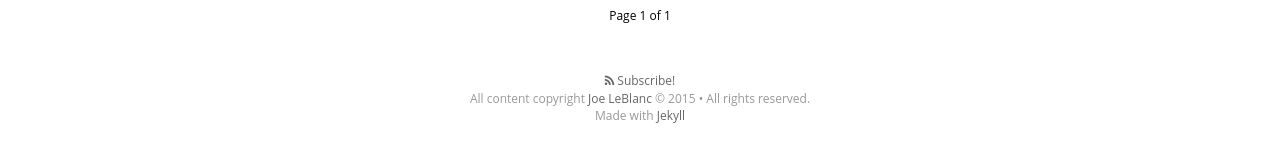
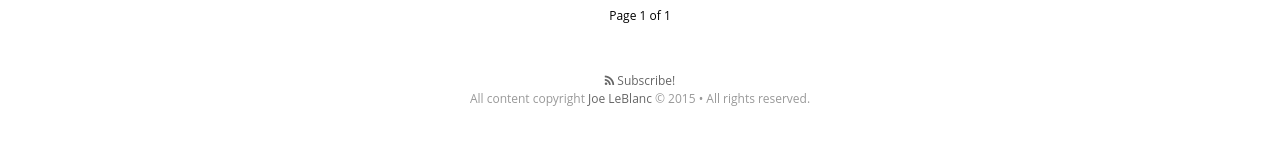
Before and after one commit to jlleblanc/blog.jlleblanc.com, a Jekyll site: the page built from index.html, in a window 1280 px wide. Shown: the part 683-845 px from the top of the page. Built offline with Jekyll 4.4.1, drawn with Linux system fonts in a browser that asks for light colours; nearby versions of some CDN libraries; some web fonts are replaced; Markdown is read by kramdown in place of the engine named in the settings; the list of posts is cut into pages by our own code.

Commit message:
Update footer.html

```diff
--- a/_includes/footer.html
+++ b/_includes/footer.html
@@ -4,7 +4,6 @@
   <a class="subscribe" href="{{ "/feed.xml" | prepend: site.baseurl }}"> <span class="tooltip"> <i class="fa fa-rss"></i> Subscribe!</span></a>
     <div class="inner">
          <section class="copyright">All content copyright <a href="mailto:{{ site.email}}">{{ site.name }}</a> &copy; {{ site.time | date: '%Y' }} &bull; All rights reserved.</section>
-         <section class="poweredby">Made with <a href="http://jekyllrb.com"> Jekyll</a></section>
     </div>
 </footer>
 
```
